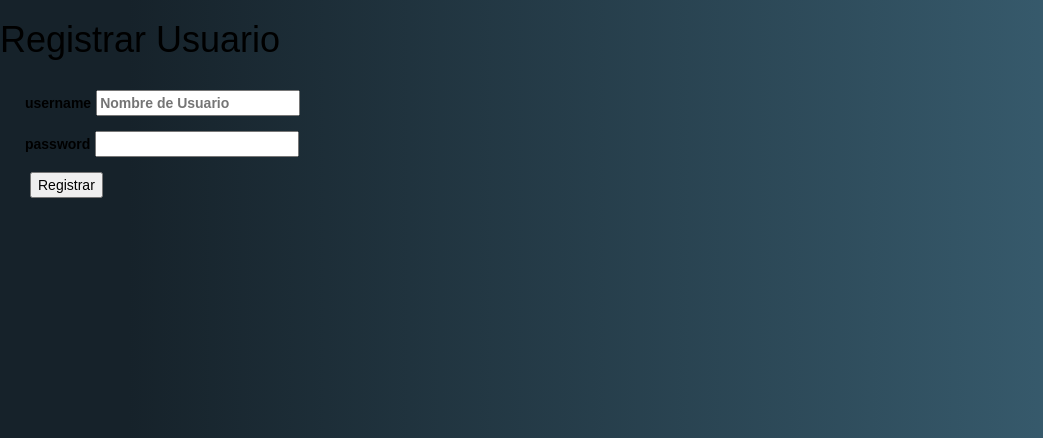
After one commit to diegocry6/loginSocial, a Node server app: page /mongodb/add in a window 1280 px wide. The commit adds this page. Shown: the top 438 px of the page, without its empty margins (0-1043 px from the left). Run offline with Node 20, Linux system fonts and the light colour scheme; some libraries are stand-ins or nearby versions.

Commit message:
CRUD MongoDB a falta de Modificar

```diff
--- a/routes/mongodb.js
+++ b/routes/mongodb.js
@@ -3,6 +3,7 @@ var router = express.Router();
 var mongoose = require('mongoose'),
     Schema = mongoose.Schema;
 var dbHost = 'mongodb://localhost:27017/local';
+session = require('express-session');
 
     usuarioSchema = new Schema({
         name: String,
@@ -26,6 +27,8 @@ mongoose.connect(dbHost);
 
 router.get('/', function(req, res, next) {
 
+    if ( req.session.username ) {
+
         db.on('error', console.error.bind(console, 'connection error:'));
         db.once('open', function(){
             console.log("Connected to DB");
@@ -42,6 +45,58 @@ router.get('/', function(req, res, next) {
 
             res.render('mongodbindex', { usuarios: usuarios });
         });
+
+    } else {
+
+        res.redirect('/');
+
+    }
+
+
+});
+
+router.get('/eliminar', function(req, res, next) {
+
+    ideliminar = req.query.id;
+
+    Usuario.remove({_id:ideliminar},function(err,data){
+        if(err)
+            console.log(err);
+    });
+
+    res.redirect('/mongodb');
+
+});
+
+router.get('/add', function(req, res, next) {
+
+    res.render('registrarmdb', { title: 'LoginSocial' });
+
+});
+
+router.post('/registrar', function(req, res) {
+
+    var newUser = Usuario({
+        name: req.body.username,
+        password: req.body.password
+    });
+
+    newUser.save(function(err) {
+        if (err) throw err;
+    });
+    res.redirect('/mongodb');
+
+});
+
+router.put('/', function(req, res, next) {
+
+    campo = req.body.campo;
+    valor = req.body.valor;
+    id = req.body.id;
+
+    db.run("UPDATE usuarios SET "+campo+" = '"+valor+"' WHERE id = " +id+";");
+    getDatos(req, res, next);
+
 });
 
 module.exports = router;
--- /dev/null
+++ b/views/registrarmdb.jade
@@ -0,0 +1,20 @@
+html
+    head
+        link(rel='stylesheet', href='../stylesheets/bootstrap.min.css')
+        link(rel='stylesheet', href='../stylesheets/viewcss.css')
+    body
+        div
+            h1 Registrar Usuario
+            form(action='/mongodb/registrar', method='post')
+                div(data-role='fieldcontain')
+                    fieldset(data-role='controlgroup')
+                        label(for='username')
+                            | username
+                            input#username(type='text', value='', placeholder='Nombre de Usuario', name='username')
+                #passworddiv(data-role='fieldcontain')
+                    fieldset(data-role='controlgroup')
+                        label(for='password')
+                            | password
+                            input#password(type='password', value='', placeholder='', name='password')
+                div(data-role='fieldcontain')
+                    input(type='submit', value='Registrar', data-transition='fade', data-theme='c')
--- a/views/vista.jade
+++ b/views/vista.jade
@@ -38,4 +38,4 @@ block content
                     a.btn.btn-primary(href='/sqlite/eliminar?id='+usuario.id) Eliminar Usuario
 a.btn.btn-primary(href='/sqlite/add') Añadir Usuario
 a.btn.btn-primary(href='/loged') Volver Atras
-a.btn.btn-primary(href='/sqlite/cerrarsesion') Cerrar Sesion
+a.btn.btn-primary(href='/cerrarsesion') Cerrar Sesion
```
Also changed, not shown: routes/index.js (+7 -0 lines), routes/sqlite.js (+1 -10 lines), views/mongodbindex.jade (+9 -9 lines), loginsocial.db. Lines whose indentation alone changed are shown as unchanged.
